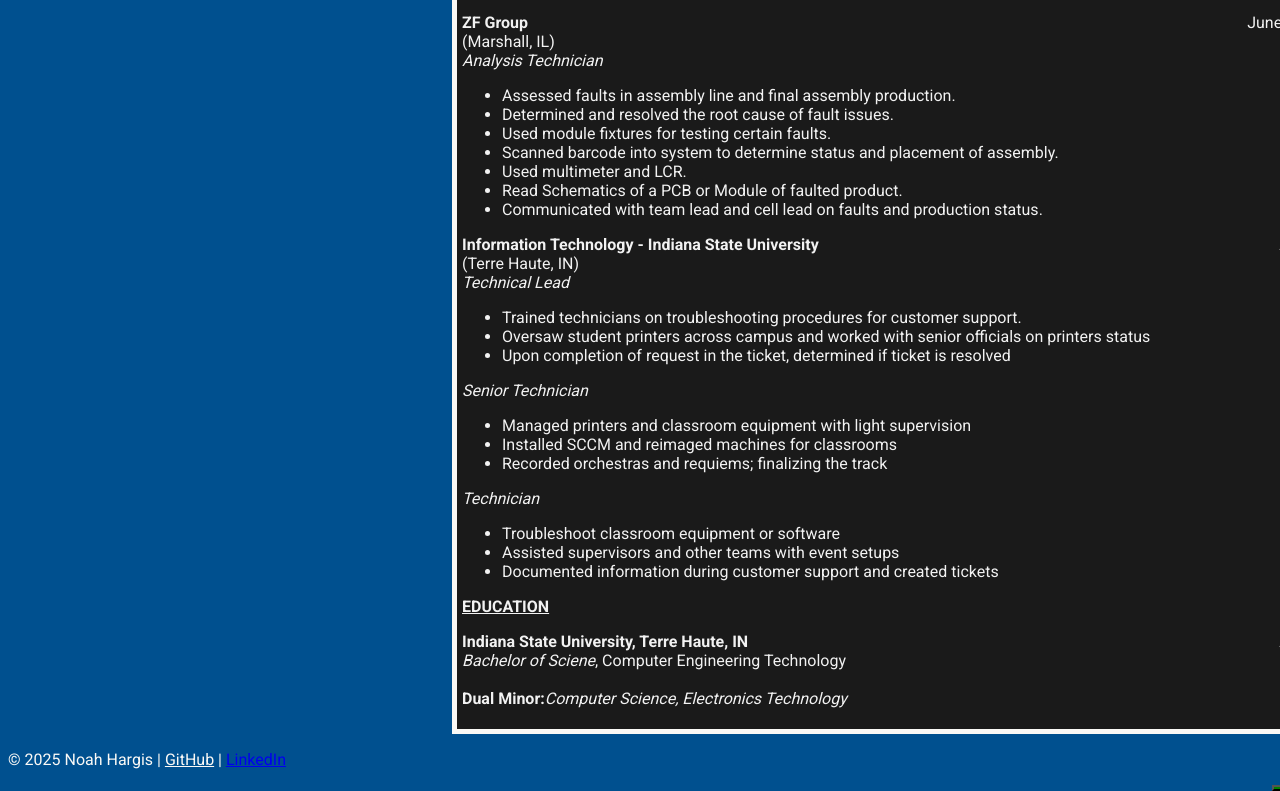
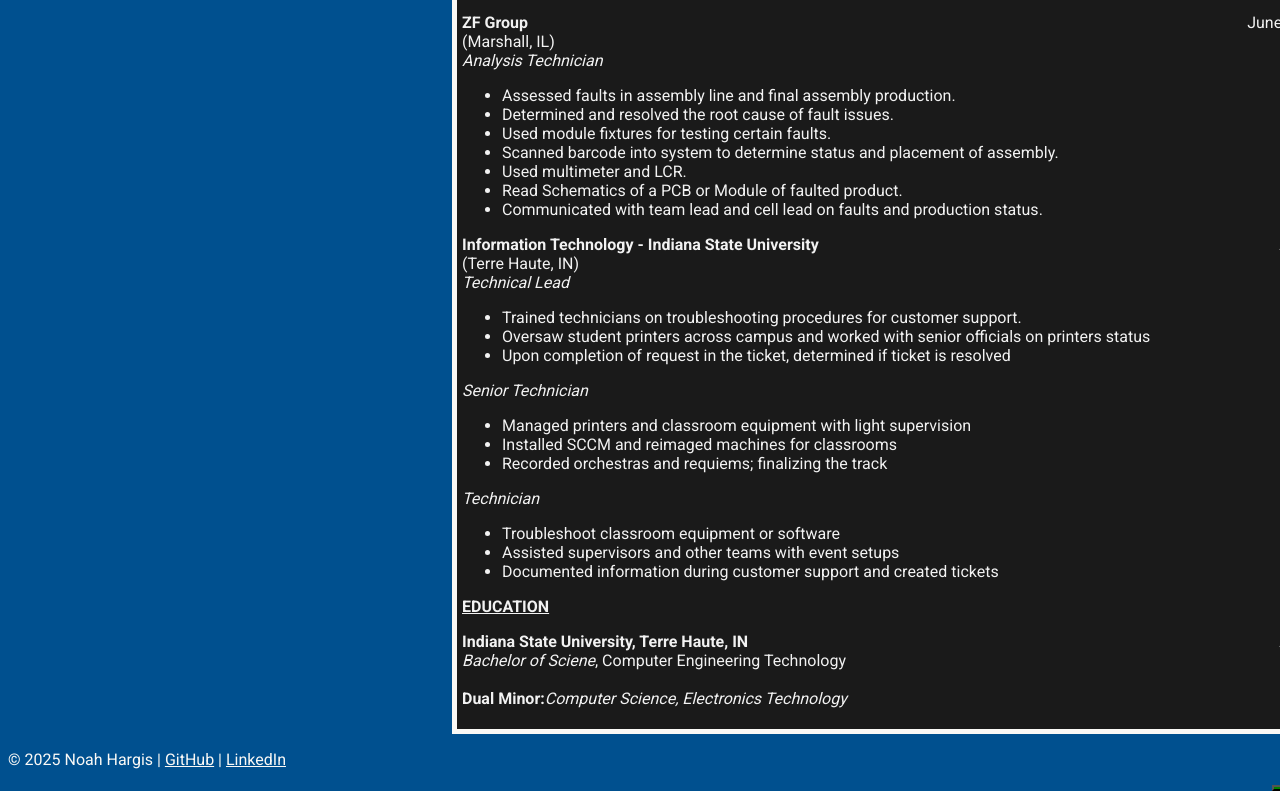
Before and after one commit to nhargis97/Resume, a plain HTML site: page index.html in a window 1280 px wide. Shown: the part 1046-1837 px from the top of the page. Drawn offline with Linux system fonts and the light colour scheme.

Commit message:
Update index.html

```diff
--- a/index.html
+++ b/index.html
@@ -165,7 +165,7 @@
 
     </section>
     <footer>
-        <p style="color:#FAF9F6">© 2025 Noah Hargis | <a  style="color:#FAF9F6" href="https://github.com/nhargis97" target="_blank">GitHub</a> | <a href="https://linkedin.com/in/noah-hargis" target="_blank">LinkedIn</a></p>
+        <p style="color:#FAF9F6">© 2025 Noah Hargis | <a  style="color:#FAF9F6" href="https://github.com/nhargis97" target="_blank">GitHub</a> | <a style="color:#FAF9F6" href="https://linkedin.com/in/noah-hargis" target="_blank">LinkedIn</a></p>
         <button style="float:right;background-color:green;color:#f6f9f6" value="CV" />
     </footer>
 </body>
```
